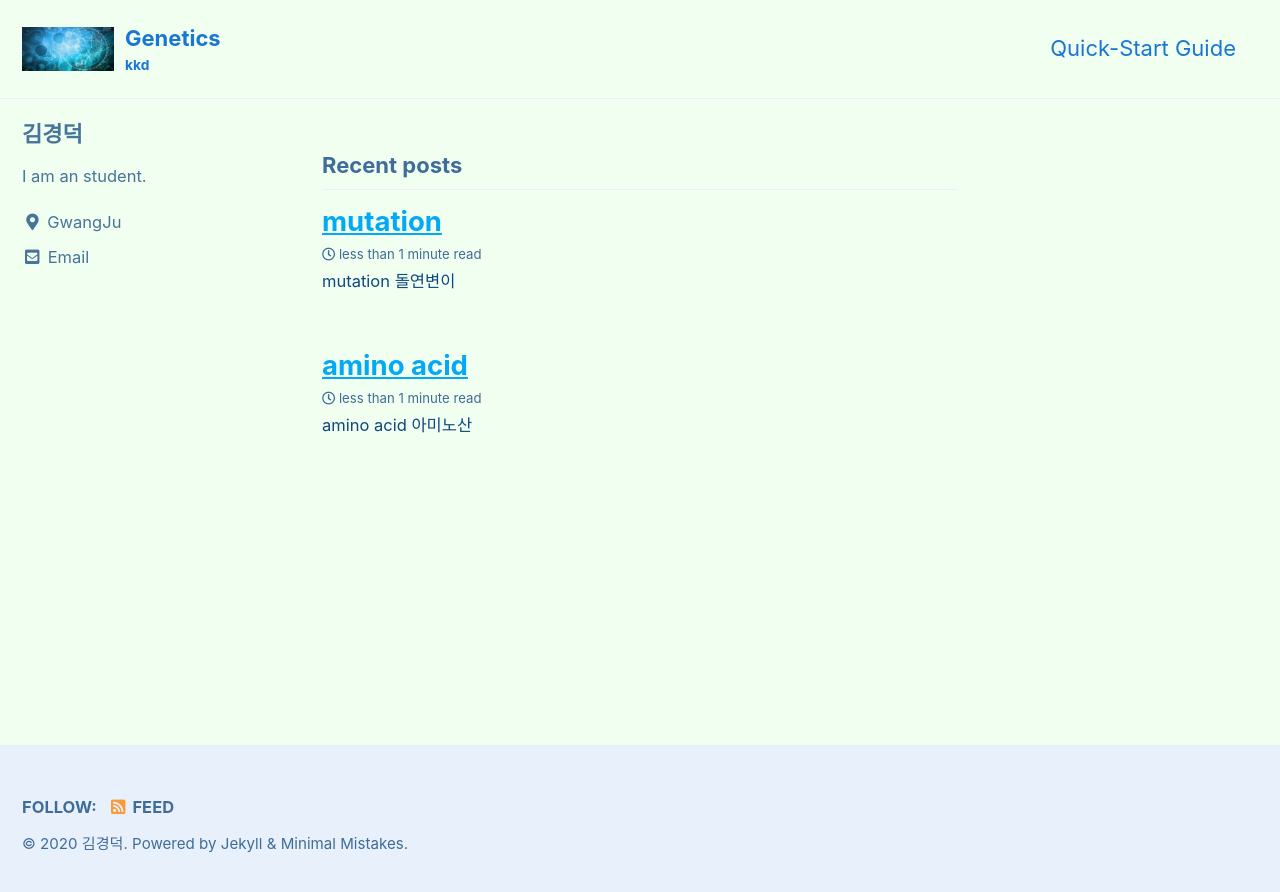
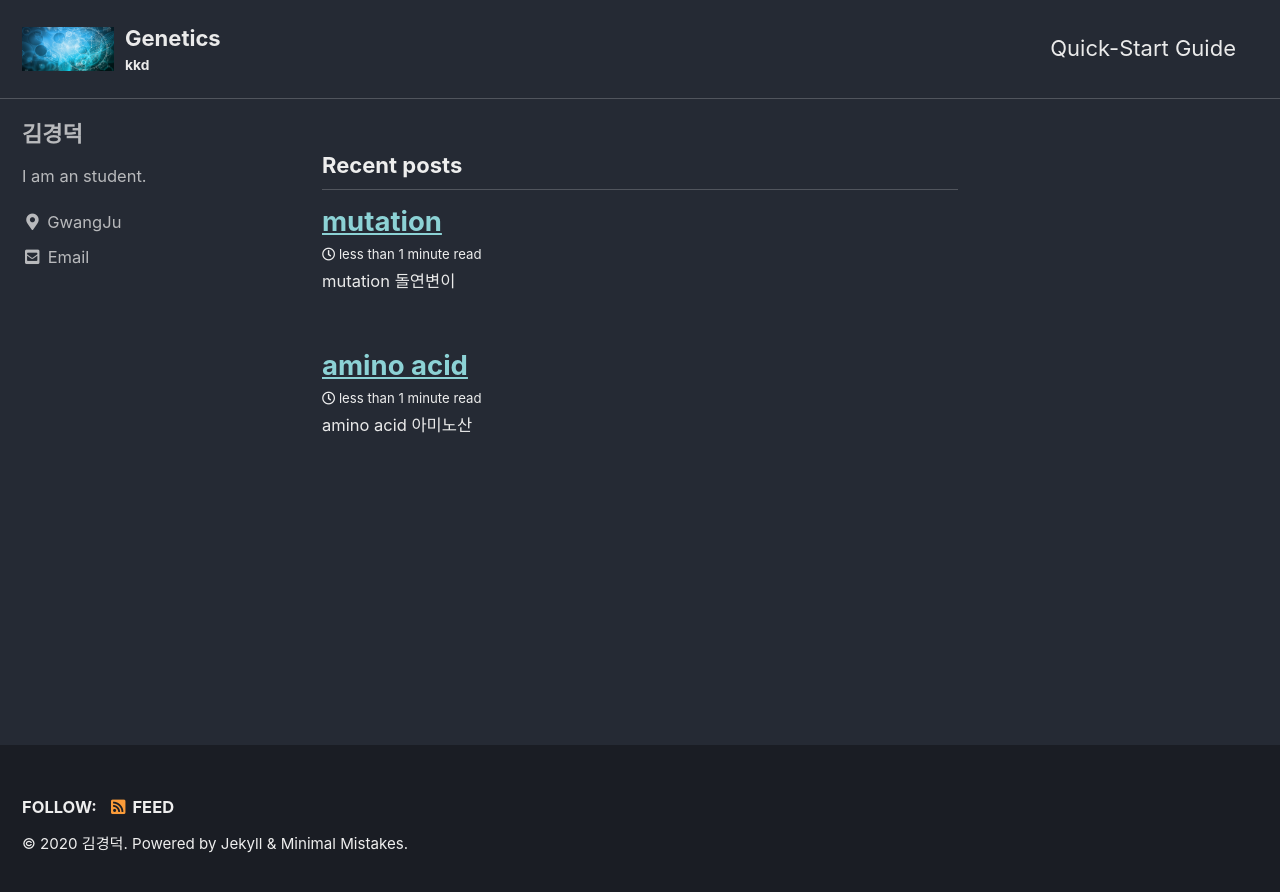
Before and after one commit to KIM-GyeongDeok/KIM-GyeongDeok.github.io, a Jekyll site: the page built from index.html, in a window 1280 px wide. Shown: the top 892 px of the page. Built offline with Jekyll 4.4.1, drawn with Linux system fonts in a browser that asks for light colours; cached includes are drawn as plain includes; the list of posts is cut into pages by our own code.

Commit message:
Update _config.yml

```diff
--- a/_config.yml
+++ b/_config.yml
@@ -11,8 +11,8 @@
 # https://mmistakes.github.io/minimal-mistakes/docs/quick-start-guide/#installing-the-theme
 
 # theme                  : "minimal-mistakes-jekyll"
-# remote_theme           : "mmistakes/minimal-mistakes"
-minimal_mistakes_skin    : "aqua" # "default", "air", "aqua", "contrast", "dark", "dirt", "neon", "mint", "plum", "sunrise"
+remote_theme           : "mmistakes/minimal-mistakes"
+minimal_mistakes_skin    : "dark" # "default", "air", "aqua", "contrast", "dark", "dirt", "neon", "mint", "plum", "sunrise"
 
 # Site Settings
 locale                   : "en-US"
```
